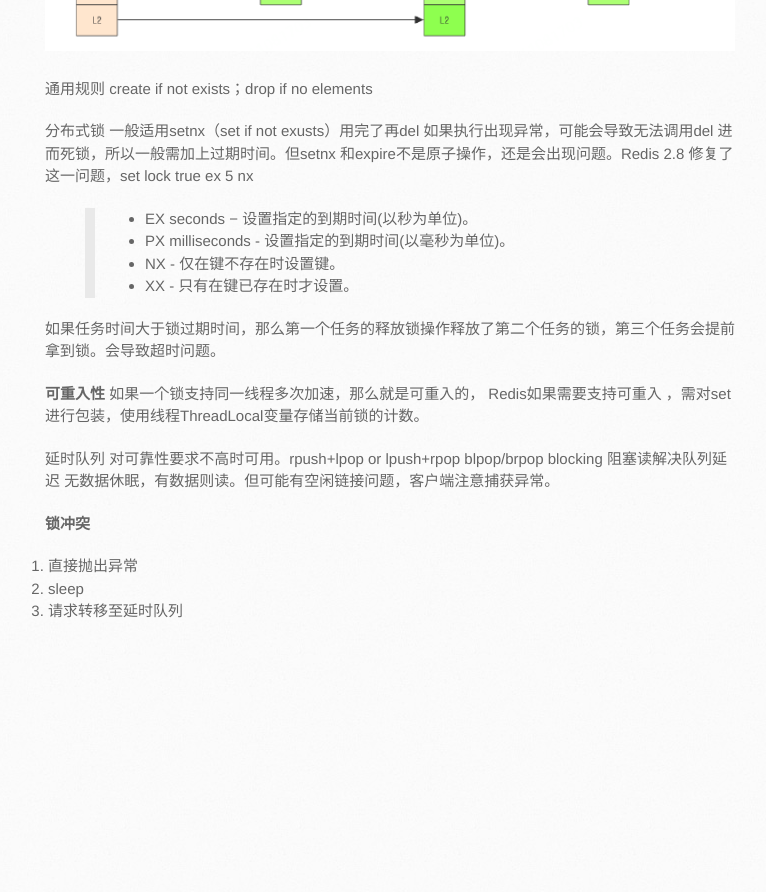
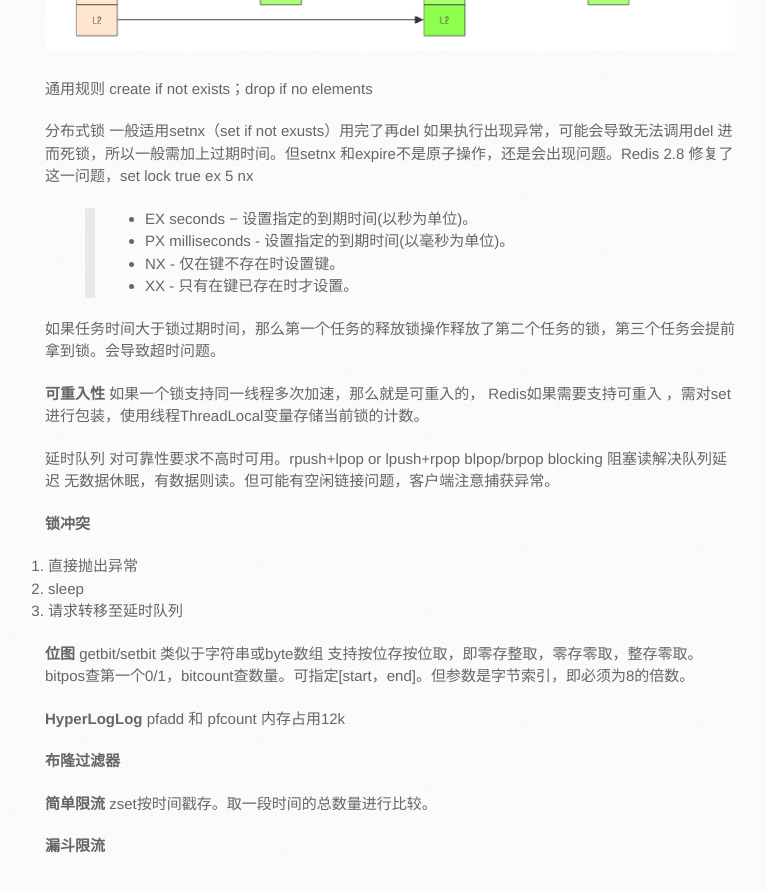
Before and after one commit to ChuckCH/ChuckCh.github.io, a Jekyll site: the page built from _posts/2021-11-08-Redis深度历险核心原理和应用实践.markdown, in a window 1280 px wide and 900 px high, scrolled down 873 px. Shown: the top 892 px of the window, without its empty margins (125-891 px from the left). Built offline with Jekyll 4.4.1, drawn with Linux system fonts in a browser that asks for light colours; before the commit the page ends 1538 px from its top, so only the background shows below that.

Commit message:
Update 2021-11-08-Redis深度历险核心原理和应用实践.markdown

```diff
--- a/_posts/2021-11-08-Redis深度历险核心原理和应用实践.markdown
+++ b/_posts/2021-11-08-Redis深度历险核心原理和应用实践.markdown
@@ -49,3 +49,13 @@ blpop/brpop blocking 阻塞读解决队列延迟 无数据休眠，有数据则
 1. 直接抛出异常
 2. sleep
 3. 请求转移至延时队列
+
+**位图** getbit/setbit 类似于字符串或byte数组 支持按位存按位取，即零存整取，零存零取，整存零取。bitpos查第一个0/1，bitcount查数量。可指定[start，end]。但参数是字节索引，即必须为8的倍数。
+
+**HyperLogLog** pfadd 和 pfcount 内存占用12k
+
+**布隆过滤器**
+
+**简单限流** zset按时间戳存。取一段时间的总数量进行比较。
+
+**漏斗限流**
```
